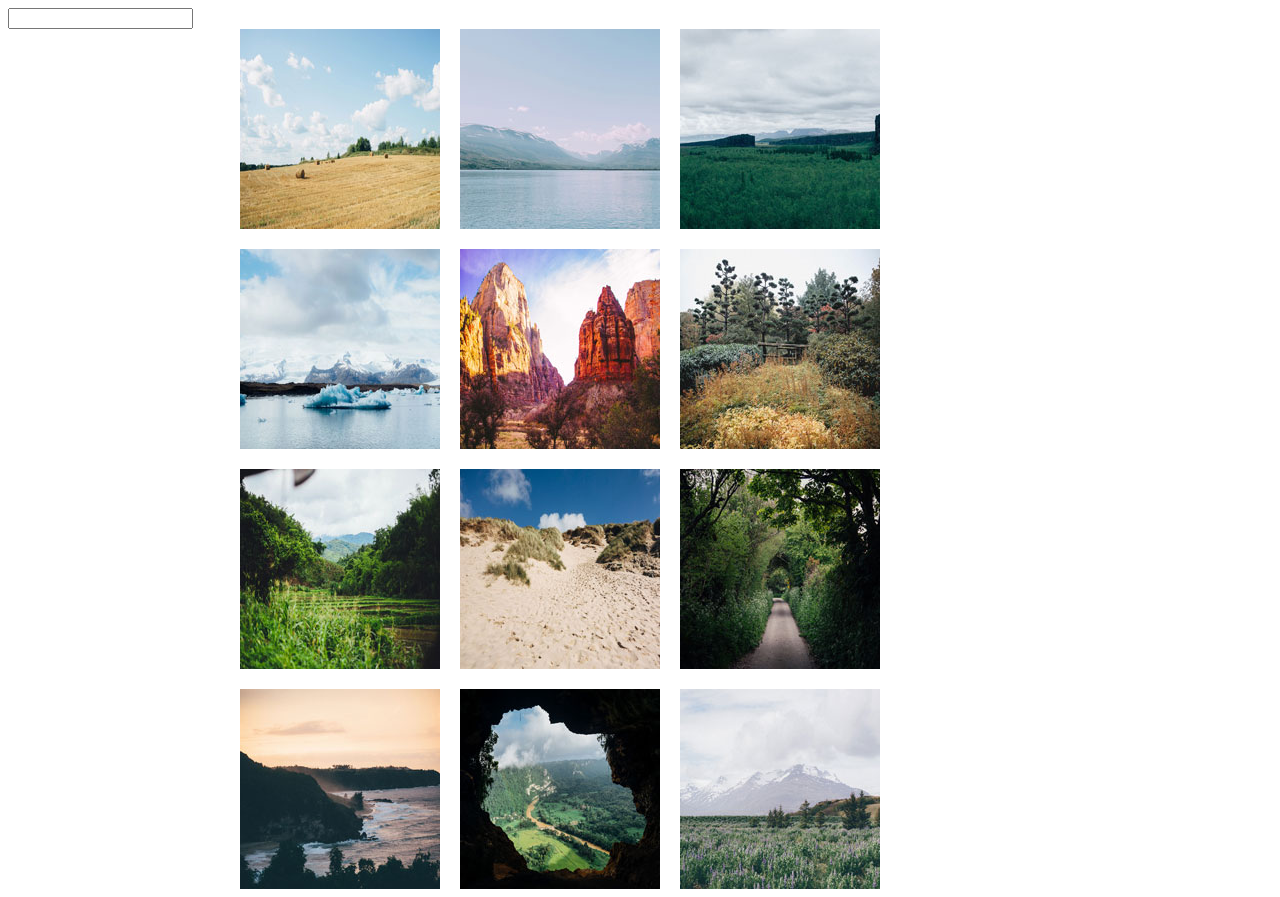
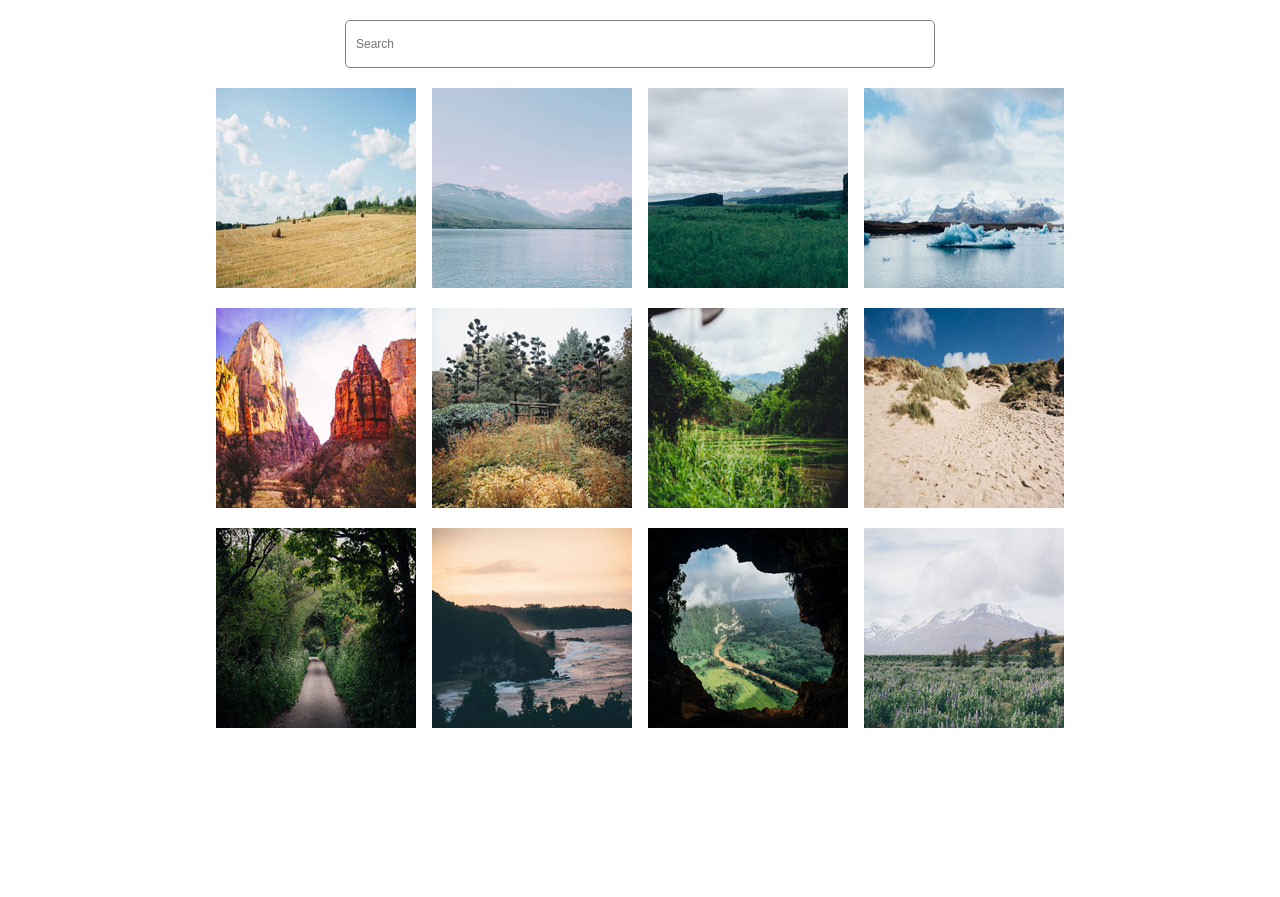
Before and after one commit to samuelcleo/practice-grid-gallery, a plain HTML site: page index.html in a window 1280 px wide. After the commit the page ends 800 px from the top, so only its background shows below. Drawn offline with Linux system fonts and the light colour scheme.

Commit message:
Replicated Mockup
Replicated input box from mockup
Replicated the grid layout from mockup

```diff
--- a/css/styles.css
+++ b/css/styles.css
@@ -1,12 +1,30 @@
+/* =====================================
+   Base Styles
+======================================== */
+body {
+    margin: 0 0;
+    padding: 0 0;
+}
+.search {
+    text-align: center;
+    padding: 20px 50px;
+}
+#search_input {
+    padding: 16px 10px;
+    border-radius: 5px;
+    border: solid gray 1px;
+    width: 50%;
+    font-size: 12px;
+}
+
 /* =====================================
    Grid Layout
 ======================================== */
-
 .gallery {
-    max-width: 800px;
     margin: 0 auto;
+    justify-content: center;
+    max-width: 1000px;
     display: grid;
-    grid-template-columns: 200px 200px 200px;
-    grid-column-gap: 20px;
-    grid-row-gap: 20px;
+    grid-template-columns: repeat(auto-fill, minmax(200px, 200px));
+    grid-gap: 1em;
 }
--- a/index.html
+++ b/index.html
@@ -10,21 +10,21 @@
 <body>
     <main>
         <div class="search">
-            <input type="search" id="search_input" name="user_search_input">
+            <input type="search" id="search_input" name="user_search_input" placeholder="Search">
         </div>
         <div class="gallery">
-            <img src="photos/thumbnails/01.jpg" alt="Thumbnail for Photo 1">
-            <img src="photos/thumbnails/02.jpg" alt="Thumbnail for Photo 2">
-            <img src="photos/thumbnails/03.jpg" alt="Thumbnail for Photo 3">
-            <img src="photos/thumbnails/04.jpg" alt="Thumbnail for Photo 4">
-            <img src="photos/thumbnails/05.jpg" alt="Thumbnail for Photo 5">
-            <img src="photos/thumbnails/06.jpg" alt="Thumbnail for Photo 6">
-            <img src="photos/thumbnails/07.jpg" alt="Thumbnail for Photo 7">
-            <img src="photos/thumbnails/08.jpg" alt="Thumbnail for Photo 8">
-            <img src="photos/thumbnails/09.jpg" alt="Thumbnail for Photo 9">
-            <img src="photos/thumbnails/10.jpg" alt="Thumbnail for Photo 10">
-            <img src="photos/thumbnails/11.jpg" alt="Thumbnail for Photo 11">
-            <img src="photos/thumbnails/12.jpg" alt="Thumbnail for Photo 12">
+            <div class="item"><img src="photos/thumbnails/01.jpg" alt="Thumbnail for Photo 1"></div>
+            <div class="item"><img src="photos/thumbnails/02.jpg" alt="Thumbnail for Photo 2"></div>
+            <div class="item"><img src="photos/thumbnails/03.jpg" alt="Thumbnail for Photo 3"></div>
+            <div class="item"><img src="photos/thumbnails/04.jpg" alt="Thumbnail for Photo 4"></div>
+            <div class="item"><img src="photos/thumbnails/05.jpg" alt="Thumbnail for Photo 5"></div>
+            <div class="item"><img src="photos/thumbnails/06.jpg" alt="Thumbnail for Photo 6"></div>
+            <div class="item"><img src="photos/thumbnails/07.jpg" alt="Thumbnail for Photo 7"></div>
+            <div class="item"><img src="photos/thumbnails/08.jpg" alt="Thumbnail for Photo 8"></div>
+            <div class="item"><img src="photos/thumbnails/09.jpg" alt="Thumbnail for Photo 9"></div>
+            <div class="item"><img src="photos/thumbnails/10.jpg" alt="Thumbnail for Photo 10"></div>
+            <div class="item"><img src="photos/thumbnails/11.jpg" alt="Thumbnail for Photo 11"></div>
+            <div class="item"><img src="photos/thumbnails/12.jpg" alt="Thumbnail for Photo 12"></div>
         </div>
     </main>
 </body>
```
Also changed, not shown: 1 other file.
